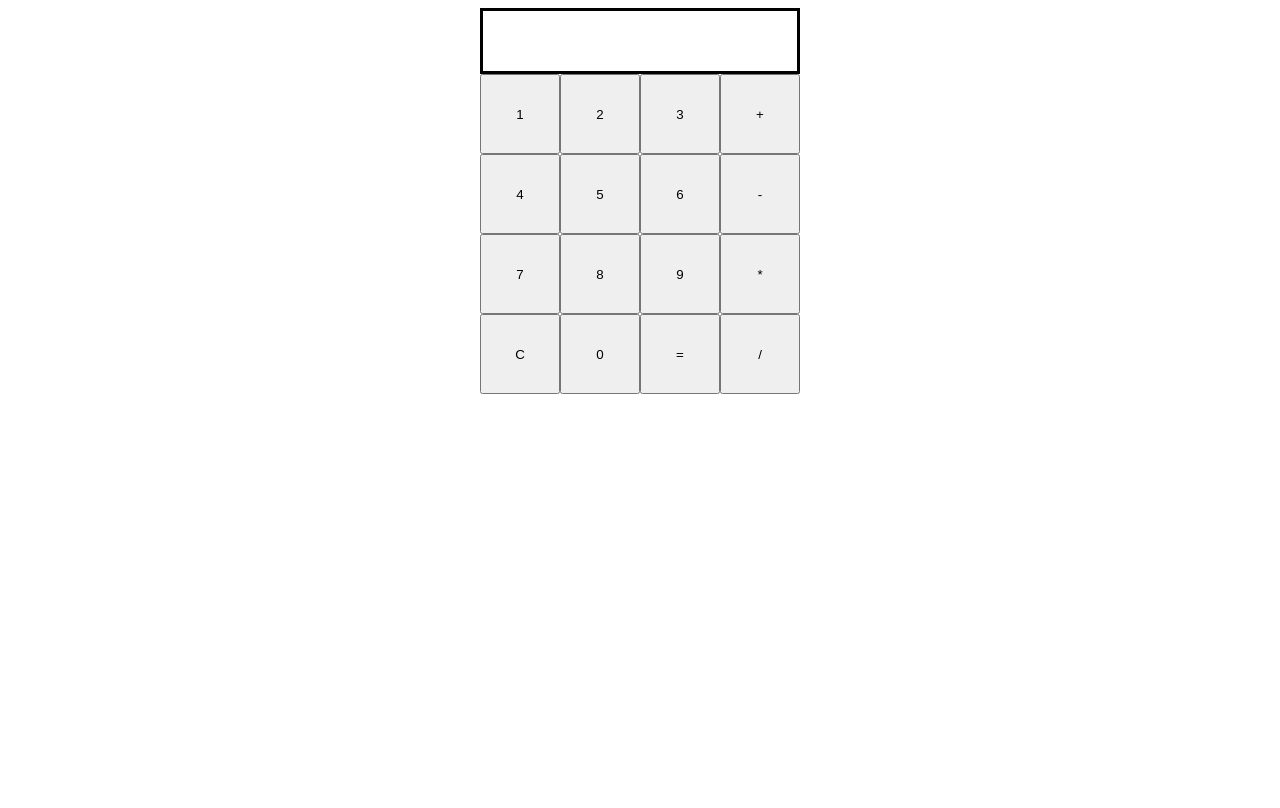
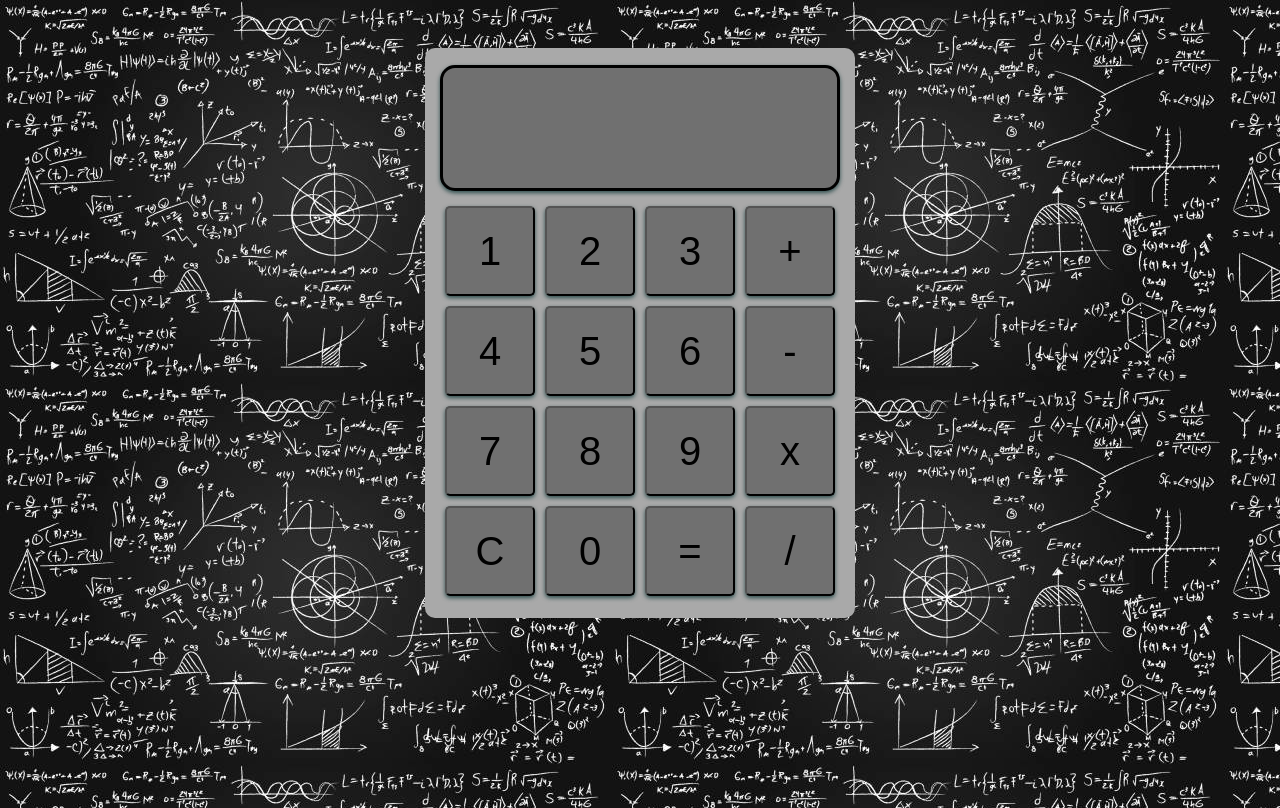
Before and after one commit to thecodingrunner/calculator, a plain HTML site: page index.html in a window 1280 px wide. Drawn offline with Linux system fonts and the light colour scheme; a web font is replaced by a local one.

Commit message:
Add background image, style the calculator
Added a chalk board back ground image. Styled the fonts, buttons and
background of the calculator to look more like a real calculator.

```diff
--- a/index.html
+++ b/index.html
@@ -6,6 +6,7 @@
   <title>Document</title>
   <link href="style.css" rel="stylesheet">
   <script src="script.js" defer></script>
+  <link href="https://fonts.cdnfonts.com/css/calculator" rel="stylesheet">
 </head>
 <body>
   <div class="calc">
@@ -22,7 +23,7 @@
       <button id="seven">7</button>
       <button id="eight">8</button>
       <button id="nine">9</button>
-      <button id="multiply">*</button>
+      <button id="multiply">x</button>
       <button id="clear">C</button>
       <button id="zero">0</button>
       <button id="equals">=</button>
--- a/script.js
+++ b/script.js
@@ -26,7 +26,7 @@ function operators(operator) {
 if (a !== undefined && op !== undefined && b !== undefined) {
   display.textContent = '';
   let answer = operate(a, op, b);
-  display.textContent = answer + operator;
+  display.textContent = +answer.toFixed(3) + operator;
   a = answer;
   b = undefined;
   op = operator;
@@ -84,7 +84,7 @@ document.addEventListener("click", (event) => {
     case 'equals':
       display.textContent = '';
       let answer = operate(a, op, b);
-      display.textContent = answer;
+      display.textContent = +answer.toFixed(3);
       a = answer;
       b = undefined;
       op = undefined;
--- a/style.css
+++ b/style.css
@@ -1,21 +1,68 @@
+html {
+  height: 100%;
+  background-image: url("images/calculatorBackground.jpg");
+}
+
 .display {
   border: black solid 3px;
-  padding: 30px 100px;
+  width: 394px;
+  height: 120px;
   text-align: center;
+  line-height: 120px;
+  background-color: rgb(112, 112, 112);
+  color: black;
+  font-size: 75px;
+  font-family: 'Calculator', sans-serif;
+  font-weight: 900;
+  border-radius: 15px;
+  box-shadow: 0 2px 4px darkslategray;
+  margin-bottom: 10px;
 }
 
 body {
   display: flex;
   justify-content: center;
+  align-content: center;
+  height: 100%;
 }
 
 button {
-  width: 80px;
-  height: 80px;
+  width: 90px;
+  height: 90px;
+  background-color: rgb(112, 112, 112);
+  /* color: white; */
+  font-size: 40px;
+  box-shadow: 0 2px 4px darkslategray;
+  transition: all 0.03s linear;
+  margin: 5px;
+  border-radius: 5px;
+  font-family: 'Calculator', sans-serif;
+  font-style: bold;
+}
+
+button:hover {
+  background-color: rgb(187, 187, 187);
+}
+
+button:active {
+  box-shadow: 0 0 2px darkslategray;
+  transform: translateY(2px);
 }
 
 .buttons {
   display: flex;
-  width: 320px;
+  width: 400px;
   flex-wrap: wrap;
 }
+
+.calc {
+  display: flex;
+  flex-direction: column;
+  align-content: center;
+  justify-content: center;
+  background-color: darkgrey;
+  border-radius: 10px;
+  padding: 15px;
+  height: 540px;
+  margin-top: 40px;
+}
```
Also changed, not shown: images/calculatorBackground.jpg (added).
